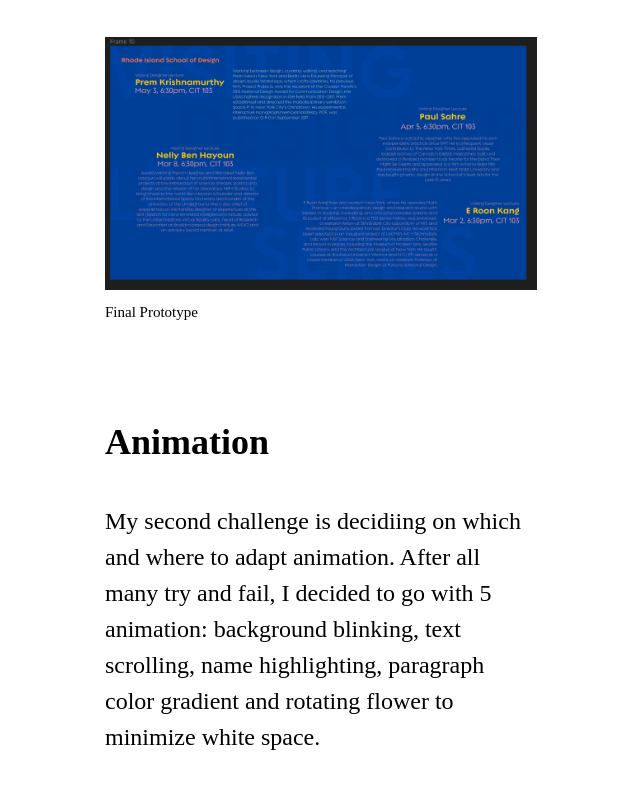
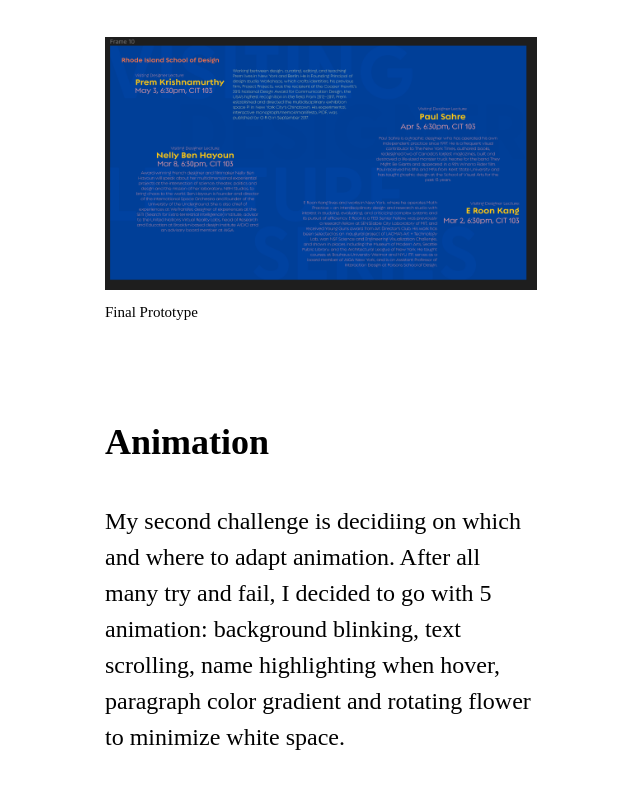
Before and after one commit to dnisle/imw-2023, a plain HTML site: page projects/poster/process-p2.html in a window 1280 px wide. Shown: the part 1294-2083 px from the top of the page, without its empty margins (319-959 px from the left). Drawn offline with Linux system fonts and the light colour scheme.

Commit message:
Update process-p2.html

```diff
--- a/projects/poster/process-p2.html
+++ b/projects/poster/process-p2.html
@@ -104,7 +104,7 @@
             <div class="section">
                 <h2>Animation</h2>
                 <p>
-                    My second challenge is decidiing on which and where to adapt animation. After all many try and fail, I decided to go with 5 animation: background blinking, text scrolling, name highlighting, paragraph color gradient and rotating flower to minimize white space.
+                    My second challenge is decidiing on which and where to adapt animation. After all many try and fail, I decided to go with 5 animation: background blinking, text scrolling, name highlighting when hover, paragraph color gradient and rotating flower to minimize white space.
                 </p>
                 <!-- Start of a section -->
 
```
